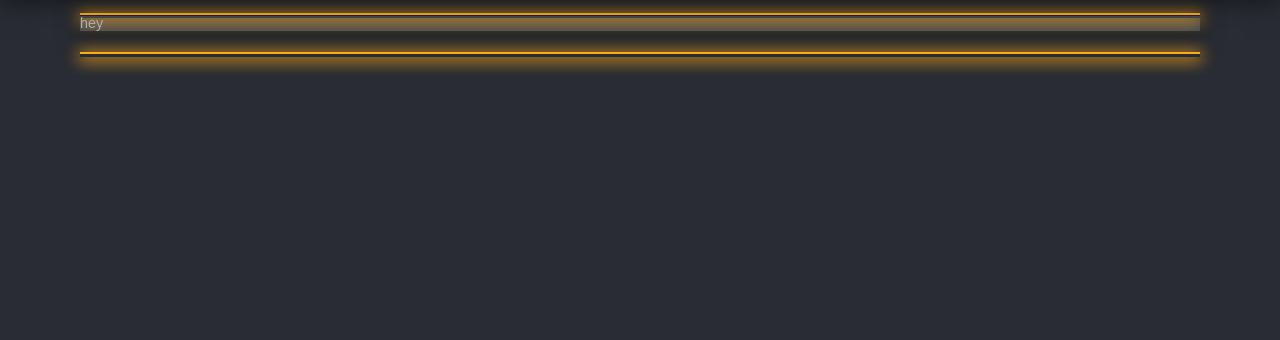
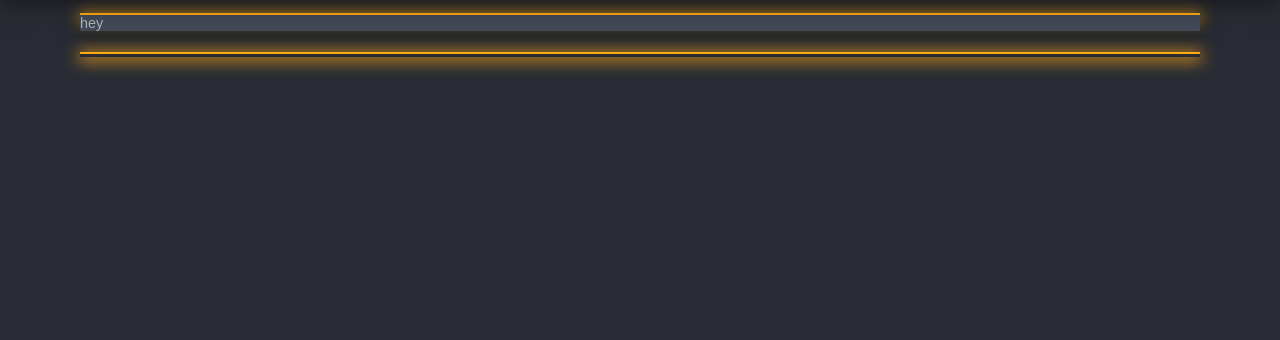
Before and after one commit to 1054009/CSET-180-FinalProject, a Flask app: template src/client/templates/account.html in a window 1280 px wide. Shown: the part 80-420 px from the top of the page. Run offline with Flask 3, Linux system fonts and the light colour scheme; the template is opened without the code that fills it, so the values that code supplies are empty; some libraries are stand-ins or nearby versions.

Commit message:
Fix background color
Lazy lol

```diff
--- a/src/client/static/css/account.css
+++ b/src/client/static/css/account.css
@@ -4,3 +4,8 @@
 
 	background-color: var(--palette4);
 }
+
+#body_block > div > div
+{
+	background-color: var(--palette4);
+}
```
